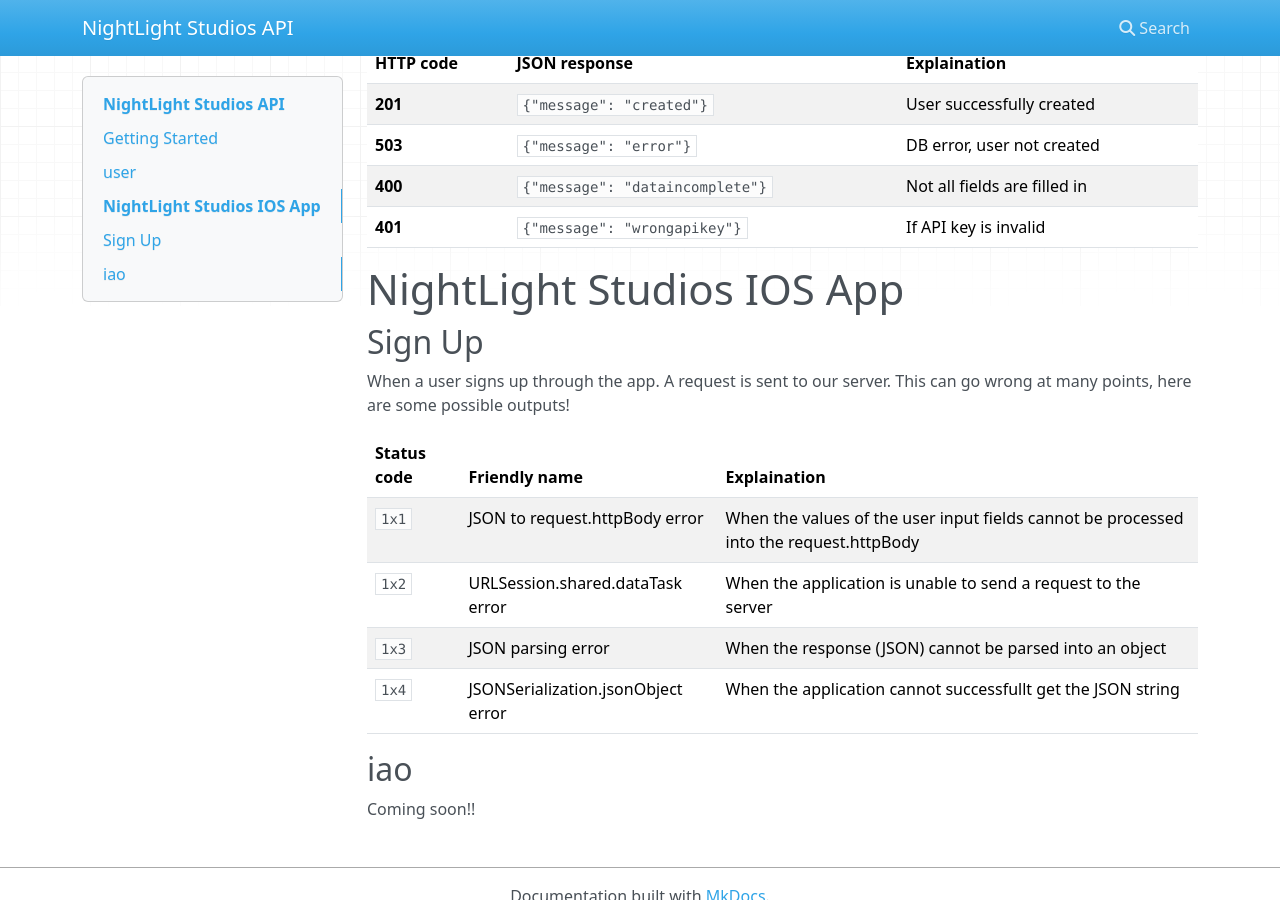
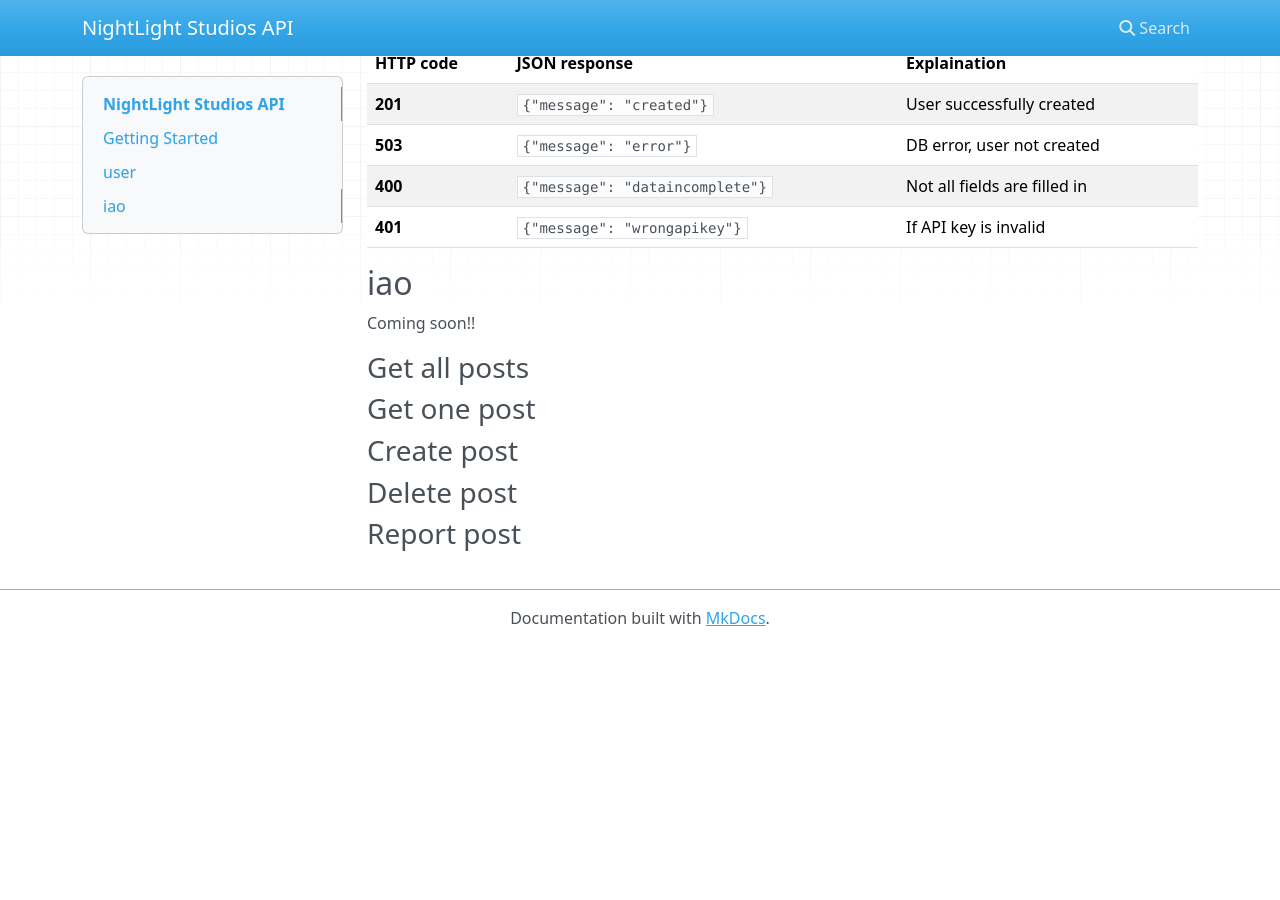
Before and after one commit to Underlyingglitch/NightLightStudiosAPI, an MkDocs documentation site: the page built from docs/index.md, in a window 1280 px wide and 900 px high, scrolled down 2812 px. Built offline with MkDocs 1.6.1, drawn with Linux system fonts in a browser that asks for light colours; nearby versions of some CDN libraries; after the commit the page ends 3458 px from its top, so only the background shows below that.

Commit message:
Update index.md

```diff
--- a/docs/index.md
+++ b/docs/index.md
@@ -116,16 +116,15 @@ HTTP code | JSON response | Explaination
 **400** | `{"message": "dataincomplete"}` | Not all fields are filled in
 **401** | `{"message": "wrongapikey"}` | If API key is invalid
 
-# NightLight Studios IOS App
-## Sign Up
-When a user signs up through the app. A request is sent to our server. This can go wrong at many points, here are some possible outputs!
-
-Status code | Friendly name | Explaination
--- | -- | --
-`1x1` | JSON to request.httpBody error | When the values of the user input fields cannot be processed into the request.httpBody
-`1x2` | URLSession.shared.dataTask error | When the application is unable to send a request to the server
-`1x3` | JSON parsing error | When the response (JSON) cannot be parsed into an object
-`1x4` | JSONSerialization.jsonObject error | When the application cannot successfullt get the JSON string
-
 ## iao
 Coming soon!!
+
+### Get all posts
+
+### Get one post
+
+### Create post
+
+### Delete post
+
+### Report post
```
